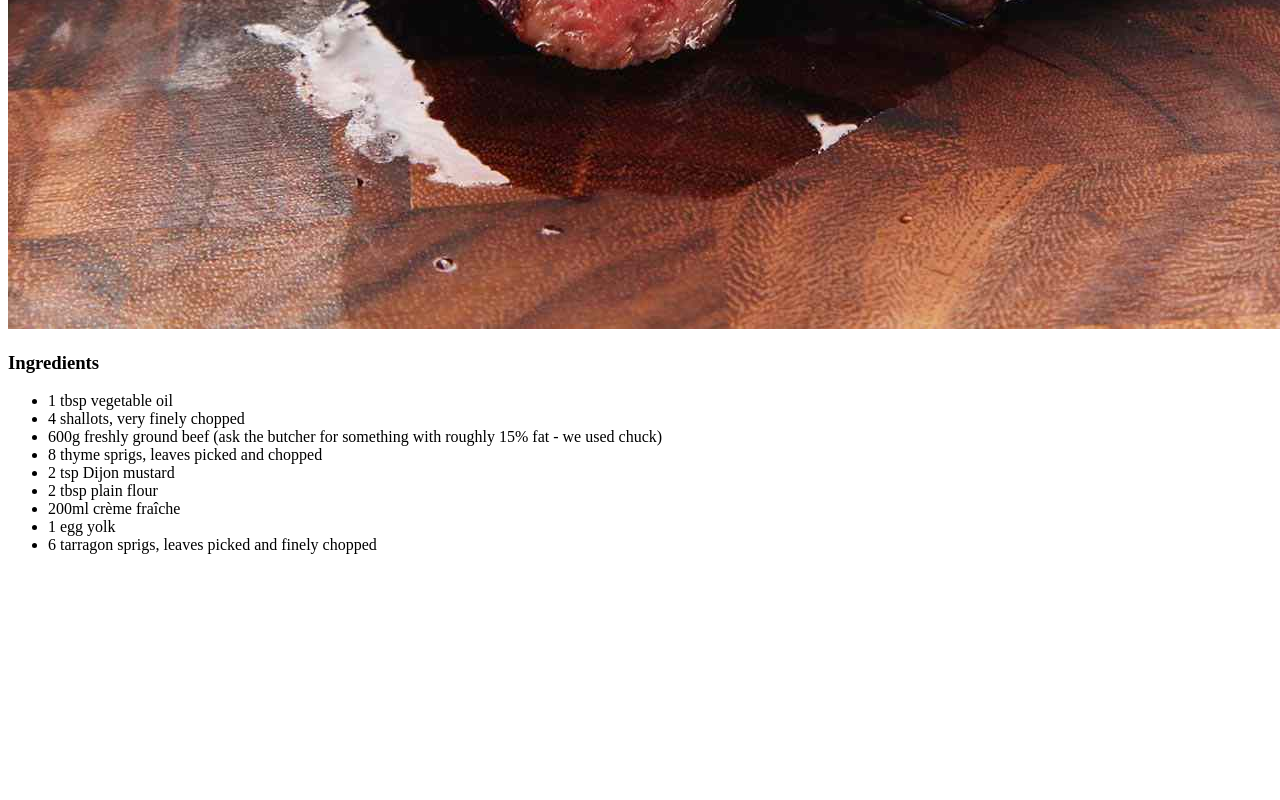
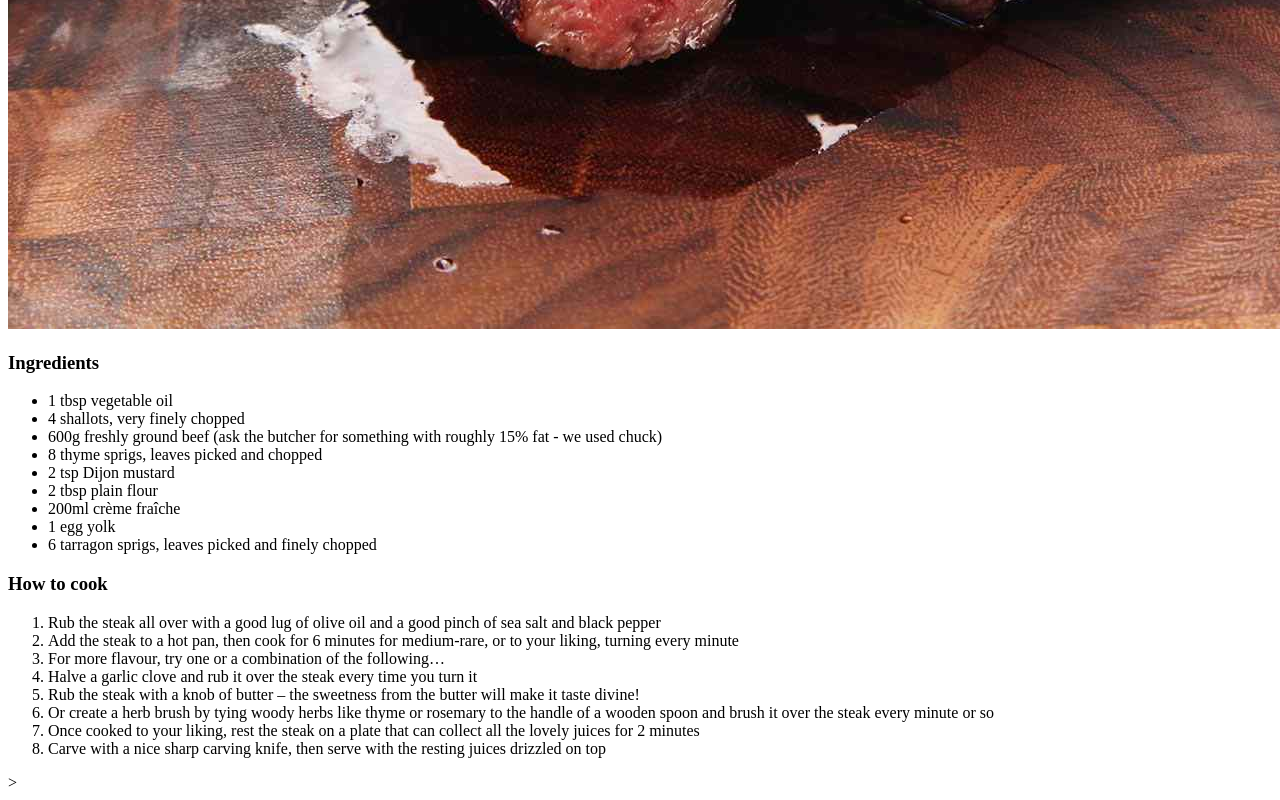
Before and after one commit to karoluju97/odin_recipes, a plain HTML site: page recipes/steak.html in a window 1280 px wide. Shown: the part 876-1676 px from the top of the page. Before the commit the page ends 1446 px from the top, so only its background shows below. Drawn offline with Linux system fonts and the light colour scheme.

Commit message:
Added steps on how to cooks steak

```diff
--- a/recipes/steak.html
+++ b/recipes/steak.html
@@ -22,4 +22,19 @@
             <li>6 tarragon sprigs, leaves picked and finely chopped</li>
         </ul>
 
+    <H3>How to cook</H3>
+
+    <ol>
+      <li>Rub the steak all over with a good lug of olive oil and a good pinch of sea salt and black pepper</li>
+      <li>Add the steak to a hot pan, then cook for 6 minutes for medium-rare, or to your liking, turning every minute</li>
+      <li>For more flavour, try one or a combination of the following… </li>
+      <li>Halve a garlic clove and rub it over the steak every time you turn it</li>
+      <li>Rub the steak with a knob of butter – the sweetness from the butter will make it taste divine!</li>
+      <li>Or create a herb brush by tying woody herbs like thyme or rosemary to the handle of a wooden spoon and brush it over the steak every minute or so</li>
+      <li>Once cooked to your liking, rest the steak on a plate that can collect all the lovely juices for 2 minutes</li>
+      <li>Carve with a nice sharp carving knife, then serve with the resting juices drizzled on top</li>
+    </ol>>
+
+
+
   </body>
```
